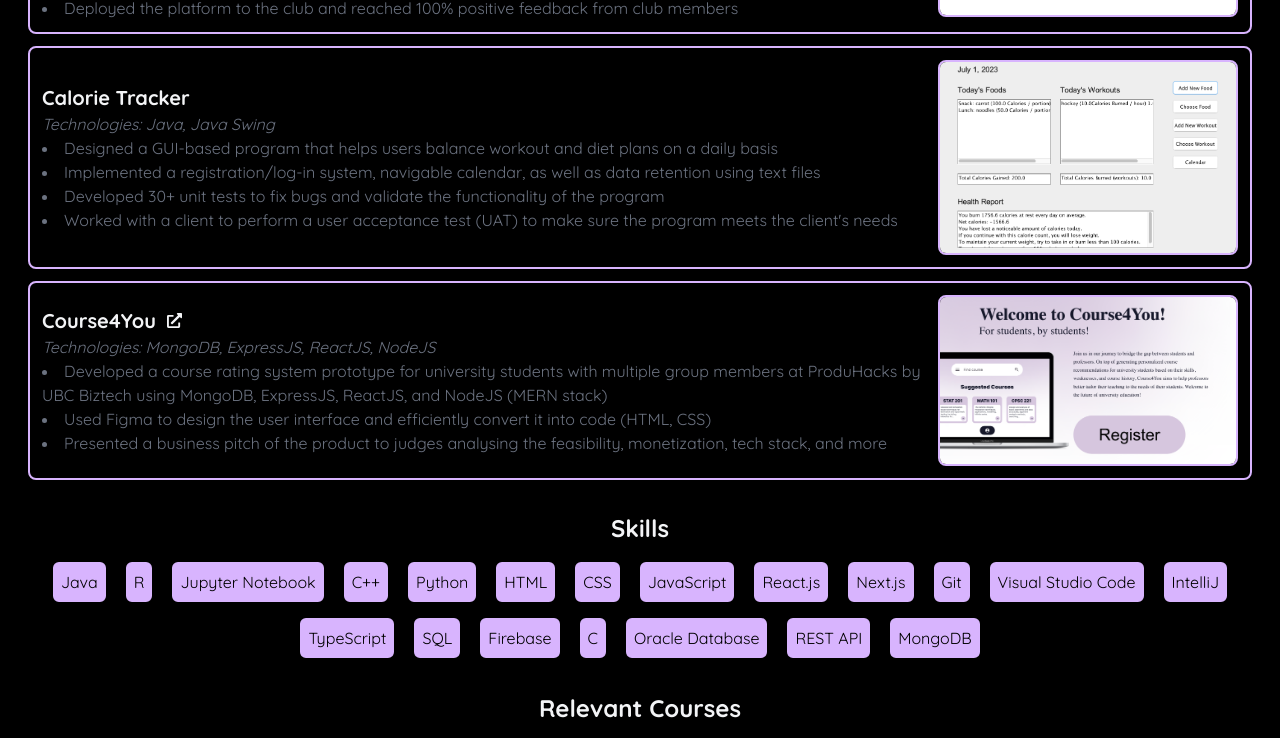
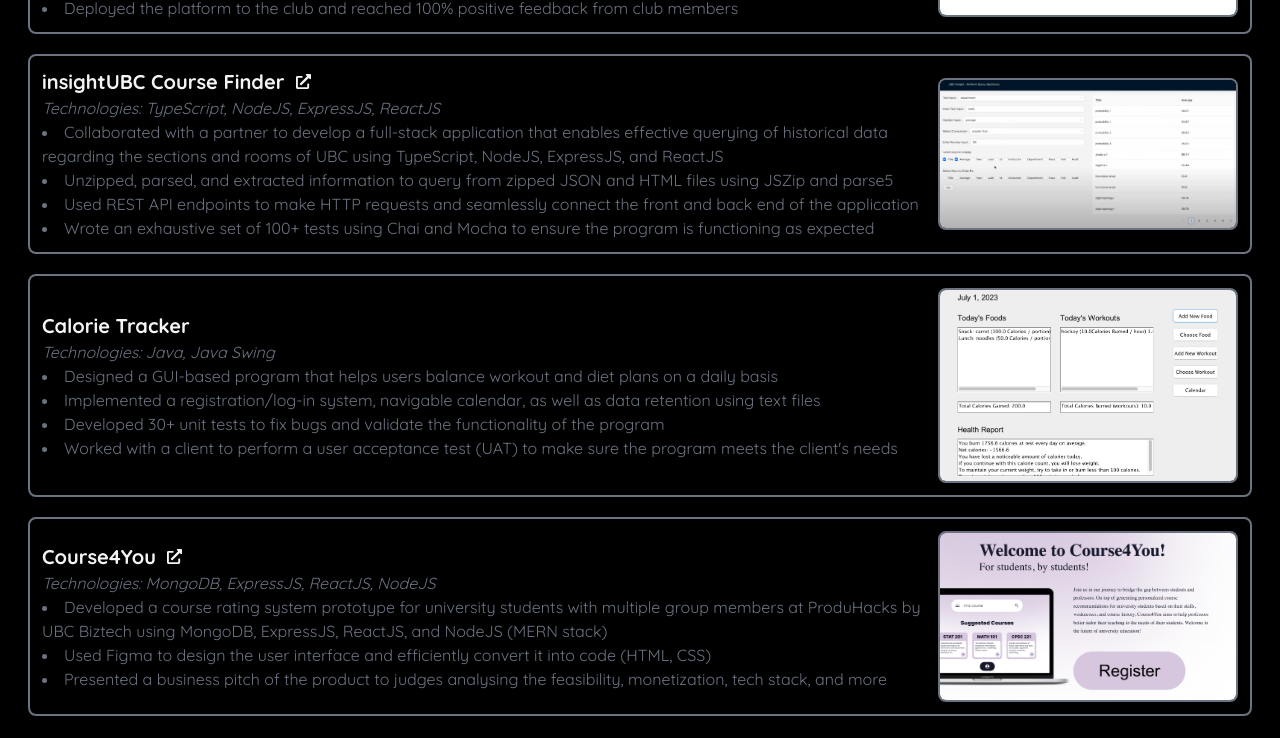
Before and after one commit to zhujhj/zhujhj.github.io, a Next.js app: page /projects in a window 1280 px wide. Shown: the part 362-1100 px from the top of the page. Built offline with nearby package versions, Linux system fonts and the light colour scheme.

Commit message:
changed format

```diff
--- a/app/photogallery/page.jsx
+++ b/app/photogallery/page.jsx
@@ -14,6 +14,11 @@ const PhotoGallery = () => {
   };
 
   const photos = [
+    {
+      id: 0,
+      src: '/images/spanishbanks.jpeg',
+      alt: 'Photo 3',
+    },
     {
       id: 1,
       src: '/images/bryantstephen.jpeg',
@@ -91,7 +96,7 @@ const PhotoGallery = () => {
     },
     {
       id: 16,
-      src: '/images/spanishbanks.jpeg',
+      src: '/images/indigenous.jpeg',
       alt: 'Photo 3',
     },
     {
@@ -107,11 +112,6 @@ const PhotoGallery = () => {
     {
       id: 19,
       src: '/images/mall.jpeg',
-      alt: 'Photo 3',
-    },
-    {
-      id: 20,
-      src: '/images/indigenous.jpeg',
       alt: 'Photo 3',
     },
     // Add more photos as needed
@@ -163,6 +163,8 @@ const PhotoGallery = () => {
 // export default PhotoGallery;
 const [selectedPhoto, setSelectedPhoto] = useState(null);
 const [isImageExpanded, setImageExpanded] = useState(false);
+const [leftPhotoID, setLeftPhotoID] = useState(null);
+const [rightPhotoID, setRightPhotoID] = useState(null);
 
   // const openModal = (photo) => {
   //   setSelectedPhoto(photo);
@@ -173,63 +175,59 @@ const [isImageExpanded, setImageExpanded] = useState(false);
   // };
 
   const openModal = (photo) => {
-    console.log("opened photo: " + photo.src)
+    setSelectedPhoto(photo);
     setImageExpanded(true);
-    setSelectedPhoto(photo);
-    console.log(isImageExpanded);
+    // console.log("opened photo: " + photo.src);
+    // console.log("opened photo id: " + photo.id);
+    // setLeftPhotoID(photo.id - 1);
+    // setRightPhotoID(photo.id + 1);
+    // console.log("left id: " + leftPhotoID);
+    // console.log("right id: " + rightPhotoID);
+    // console.log("image expanded: " + isImageExpanded);
+    // console.log(isImageExpanded);
+    // console.log(selectedPhoto);
   };
 
   const closeModal = () => {
     setSelectedPhoto(null);
     setImageExpanded(false);
+    setLeftPhotoID(null);
+    setRightPhotoID(null);
   };
 
   const handleKeyDown = (event) => {
     if (event.key === 'Escape') {
+      // console.log(event);
       closeModal();
     }
-  };
-
-  const previousPhoto = (photo) => {
-    // Find the index of the currently selected photo
-    // const currentIndex = photos.findIndex(photo => photo.id === selectedPhoto.id);
-
-    // // Calculate the index of the previous photo
-    // const previousIndex = (currentIndex - 1 + photos.length) % photos.length;
-
-    // Select the previous photo
-    // closeModal();
-    console.log("current photo " + selectedPhoto)
-    const currentIndex = photos.findIndex(photo => photo.src === selectedPhoto.src);
-    console.log("current photo src is: " + photo.src);
-    openModal(photos[currentIndex - 1]);
-  };
-
-  const nextPhoto = (photo) => {
-    // Find the index of the currently selected photo
-    // const currentIndex = photos.findIndex(photo => photo.id === selectedPhoto.id);
-
-    // // Calculate the index of the next photo
-    // const nextIndex = (currentIndex + 1) % photos.length;
-
-    // Select the next photo
-    // closeModal();
-
-    openModal(photos[photo.id+1]);
-    // setSelectedPhoto(photos[photo.id+1])
   };
 
   const handleArrowKeys = (event) => {
     event.preventDefault();
     if (event.key === 'ArrowLeft') {
-      if (isImageExpanded) {
-        console.log("selectedPhoto: " + selectedPhoto);
-        previousPhoto(selectedPhoto);
-      }
+      // console.log("detected left");
+      // if (isImageExpanded) {
+      //   console.log(selectedPhoto);
+      //   leftPhoto(selectedPhoto);
+      // } else {
+      //   console.log("photo was not expanded");
+      // }
+      // console.log("left photo id " + leftPhotoID);
+      // closeModal();
+      // console.log(photos[leftPhotoID]);
+      // openModal(photos[leftPhotoID]);
+      // console.log("reaches here");
+      // setLeftPhotoID(leftPhotoID - 1);
+      // console.log(leftPhotoID);
+      // setRightPhotoID(leftPhotoID + 1);
+      // console.log(rightPhotoID);
     } else if (event.key === 'ArrowRight') {
-      if (isImageExpanded) {
-        nextPhoto(selectedPhoto);
-      }
+      console.log("right photo id " + rightPhotoID);
+      // closeModal();
+      // openModal(photos[rightPhotoID]);
+      // if (isImageExpanded) {
+        // nextPhoto(selectedPhoto);
+      // }
     }
   }
 
@@ -246,6 +244,11 @@ const [isImageExpanded, setImageExpanded] = useState(false);
       document.removeEventListener('keydown', handleArrowKeys);
     };
   }, []);
+
+  useEffect(() => {
+    console.log("isImageExpanded:", isImageExpanded);
+    console.log("selectedPhoto:", selectedPhoto);
+  }, [isImageExpanded, selectedPhoto]);
 
   return (
     <motion.div
--- a/app/projects/page.jsx
+++ b/app/projects/page.jsx
@@ -40,7 +40,7 @@ const Projects = () => {
         <section className="mb-8">
           <h2 className="text-2xl font-bold mb-4 text-center text-gray-300">Projects</h2>
           {/* bizchina */}
-          <div className='flex items-center justify-between border-2 border-purple-300 rounded-lg p-3 m-3 text-gray-500'>
+          <div className='flex items-center justify-between border-2 border-gray-500 rounded-lg p-3 m-3 mb-5 text-gray-500'>
             <div>
                 <a className='text-xl font-bold text-gray-100 flex justify-start' href="https://github.com/zhujhj/bizchina" target="_blank">
                   UBC Bizchina Internal Task Application &nbsp; <FaExternalLinkAlt size={15} className='text-gray-100 mt-1.5'/>
@@ -55,12 +55,32 @@ const Projects = () => {
                 <li>Deployed the platform to the club and reached 100% positive feedback from club members</li>
             </div>
             <img src="/images/bizchina_app.png"
-            className="object-cover w-[300px] justify-right border-2 border-purple-300 rounded-lg"
+            className="object-cover w-[300px] justify-right border-2 border-gray-500 rounded-lg"
+            // onClick={() => openModal("/images/course4you.png")}
+            />
+          </div>
+          {/* insightubc */}
+          <div className='flex items-center justify-between border-2 border-gray-500 rounded-lg p-3 m-3 mb-5 text-gray-500'>
+            <div>
+                <a className='text-xl font-bold text-gray-100 flex justify-start' href="https://www.youtube.com/watch?v=A8YGxr8qbaQ" target="_blank">
+                  insightUBC Course Finder &nbsp; <FaExternalLinkAlt size={15} className='text-gray-100 mt-1.5'/>
+                </a>
+                <p className='italic'>
+                  Technologies: TypeScript, NodeJS, ExpressJS, ReactJS
+                </p>
+                <li>Collaborated with a partner to develop a full-stack application that enables effective querying of historical data
+                regarding the sections and rooms of UBC using TypeScript, NodeJS, ExpressJS, and ReactJS</li>
+                <li>Unzipped, parsed, and extracted information to query from zipped JSON and HTML files using JSZip and parse5</li>
+                <li>Used REST API endpoints to make HTTP requests and seamlessly connect the front and back end of the application</li>
+                <li>Wrote an exhaustive set of 100+ tests using Chai and Mocha to ensure the program is functioning as expected</li>
+            </div>
+            <img src="/images/insightubc.png"
+            className="object-cover w-[300px] justify-right border-2 border-gray-500 rounded-lg"
             // onClick={() => openModal("/images/course4you.png")}
             />
           </div>
           {/* calorie tracker */}
-          <div className='flex items-center justify-between border-2 border-purple-300 rounded-lg p-3 m-3 text-gray-500'>
+          <div className='flex items-center justify-between border-2 border-gray-500 rounded-lg p-3 m-3 mb-5 text-gray-500'>
             <div>
                 <h3 className='text-xl font-bold text-gray-100'>Calorie Tracker</h3>
                 <p className='italic'>
@@ -72,12 +92,12 @@ const Projects = () => {
                 <li>Worked with a client to perform a user acceptance test (UAT) to make sure the program meets the client's needs</li>
             </div>
             <img src="/images/calorietracker.png"
-            className="object-cover w-[300px] justify-right border-2 border-purple-300 rounded-lg"
+            className="object-cover w-[300px] justify-right border-2 border-gray-500 rounded-lg"
             // onClick={() => openModal("/images/calorietracker.png")}
             />
           </div>
           {/* produhacks */}
-          <div className='flex items-center justify-between border-2 border-purple-300 rounded-lg p-3 m-3 text-gray-500'>
+          <div className='flex items-center justify-between border-2 border-gray-500 rounded-lg p-3 m-3 mb-5 text-gray-500'>
             <div>
                 <a className='text-xl font-bold text-gray-100 flex justify-start' href="https://github.com/leowang801/produhacks-team1-2023" target="_blank">
                   Course4You &nbsp; <FaExternalLinkAlt size={15} className='text-gray-100 mt-1.5'/>
@@ -96,7 +116,7 @@ const Projects = () => {
 
             </div>
             <img src="/images/course4you.png"
-            className="object-cover w-[300px] justify-right border-2 border-purple-300 rounded-lg"
+            className="object-cover w-[300px] justify-right border-2 border-gray-500 rounded-lg"
             // onClick={() => openModal("/images/course4you.png")}
             />
           </div>
@@ -111,28 +131,28 @@ const Projects = () => {
             <li>...</li>
           </ul> */}
           <div className='flex justify-center text-center my-3'>
-            <p className='border-2 border-black rounded-lg p-2 mx-2 bg-purple-300'>Java</p>
-            <p className='border-2 border-black rounded-lg p-2 mx-2 bg-purple-300'>R</p>
-            <p className='border-2 border-black rounded-lg p-2 mx-2 bg-purple-300'>Jupyter Notebook</p>
-            <p className='border-2 border-black rounded-lg p-2 mx-2 bg-purple-300'>C++</p>
-            <p className='border-2 border-black rounded-lg p-2 mx-2 bg-purple-300'>Python</p>
-            <p className='border-2 border-black rounded-lg p-2 mx-2 bg-purple-300'>HTML</p>
-            <p className='border-2 border-black rounded-lg p-2 mx-2 bg-purple-300'>CSS</p>
-            <p className='border-2 border-black rounded-lg p-2 mx-2 bg-purple-300'>JavaScript</p>
-            <p className='border-2 border-black rounded-lg p-2 mx-2 bg-purple-300'>React.js</p>
-            <p className='border-2 border-black rounded-lg p-2 mx-2 bg-purple-300'>Next.js</p>
-            <p className='border-2 border-black rounded-lg p-2 mx-2 bg-purple-300'>Git</p>
-            <p className='border-2 border-black rounded-lg p-2 mx-2 bg-purple-300'>Visual Studio Code</p>
-            <p className='border-2 border-black rounded-lg p-2 mx-2 bg-purple-300'>IntelliJ</p>
+            <p className='border-2 border-black rounded-lg p-2 mx-2 bg-gray-500'>Java</p>
+            <p className='border-2 border-black rounded-lg p-2 mx-2 bg-gray-500'>R</p>
+            <p className='border-2 border-black rounded-lg p-2 mx-2 bg-gray-500'>Jupyter Notebook</p>
+            <p className='border-2 border-black rounded-lg p-2 mx-2 bg-gray-500'>C++</p>
+            <p className='border-2 border-black rounded-lg p-2 mx-2 bg-gray-500'>Python</p>
+            <p className='border-2 border-black rounded-lg p-2 mx-2 bg-gray-500'>HTML</p>
+            <p className='border-2 border-black rounded-lg p-2 mx-2 bg-gray-500'>CSS</p>
+            <p className='border-2 border-black rounded-lg p-2 mx-2 bg-gray-500'>JavaScript</p>
+            <p className='border-2 border-black rounded-lg p-2 mx-2 bg-gray-500'>React.js</p>
+            <p className='border-2 border-black rounded-lg p-2 mx-2 bg-gray-500'>Next.js</p>
+            <p className='border-2 border-black rounded-lg p-2 mx-2 bg-gray-500'>Git</p>
+            <p className='border-2 border-black rounded-lg p-2 mx-2 bg-gray-500'>Visual Studio Code</p>
+            <p className='border-2 border-black rounded-lg p-2 mx-2 bg-gray-500'>IntelliJ</p>
           </div>
           <div className='flex justify-center text-center'>
-            <p className='border-2 border-black rounded-lg p-2 mx-2 bg-purple-300'>TypeScript</p>
-            <p className='border-2 border-black rounded-lg p-2 mx-2 bg-purple-300'>SQL</p>
-            <p className='border-2 border-black rounded-lg p-2 mx-2 bg-purple-300'>Firebase</p>
-            <p className='border-2 border-black rounded-lg p-2 mx-2 bg-purple-300'>C</p>
-            <p className='border-2 border-black rounded-lg p-2 mx-2 bg-purple-300'>Oracle Database</p>
-            <p className='border-2 border-black rounded-lg p-2 mx-2 bg-purple-300'>REST API</p>
-            <p className='border-2 border-black rounded-lg p-2 mx-2 bg-purple-300'>MongoDB</p>
+            <p className='border-2 border-black rounded-lg p-2 mx-2 bg-gray-500'>TypeScript</p>
+            <p className='border-2 border-black rounded-lg p-2 mx-2 bg-gray-500'>SQL</p>
+            <p className='border-2 border-black rounded-lg p-2 mx-2 bg-gray-500'>Firebase</p>
+            <p className='border-2 border-black rounded-lg p-2 mx-2 bg-gray-500'>C</p>
+            <p className='border-2 border-black rounded-lg p-2 mx-2 bg-gray-500'>Oracle Database</p>
+            <p className='border-2 border-black rounded-lg p-2 mx-2 bg-gray-500'>REST API</p>
+            <p className='border-2 border-black rounded-lg p-2 mx-2 bg-gray-500'>MongoDB</p>
           </div>
         </section>
         <section className="mb-8">
@@ -144,8 +164,8 @@ const Projects = () => {
             <li>...</li>
           </ul> */}
           <div className='flex justify-center text-center text-gray-500'>
-            <table className='border-2 border-purple-300 rounded-lg p-2 mx-2'>
-              <tr className='border-2 border-purple-300 bg-purple-300'>
+            <table className='border-2 border-gray-500 rounded-lg p-2 mx-2'>
+              <tr className='border-2 border-gray-500 bg-gray-500'>
                 <th className='w-[100px] text-black'>Class Code</th>
                 <th className='w-[400px] text-black'>Class Title</th>
               </tr>
```
Also changed, not shown: public/images/insightubc.png (added).
